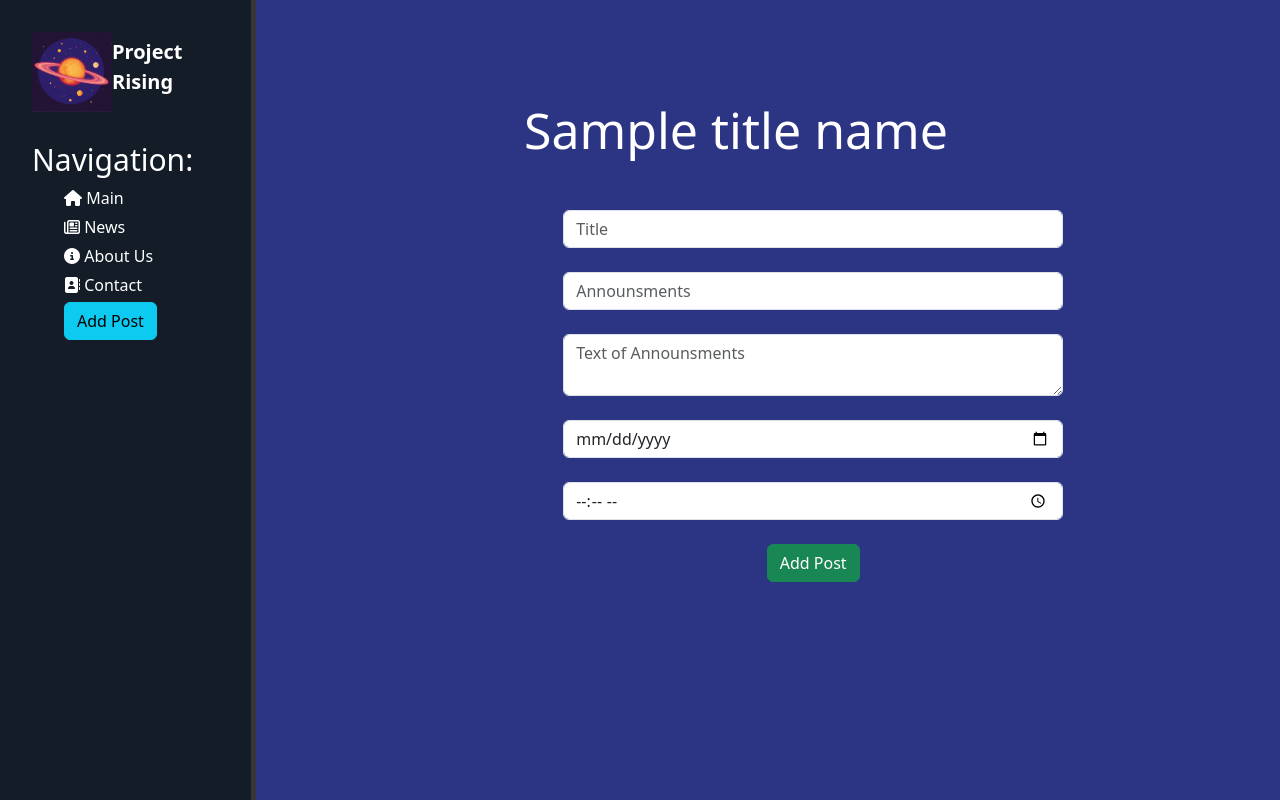
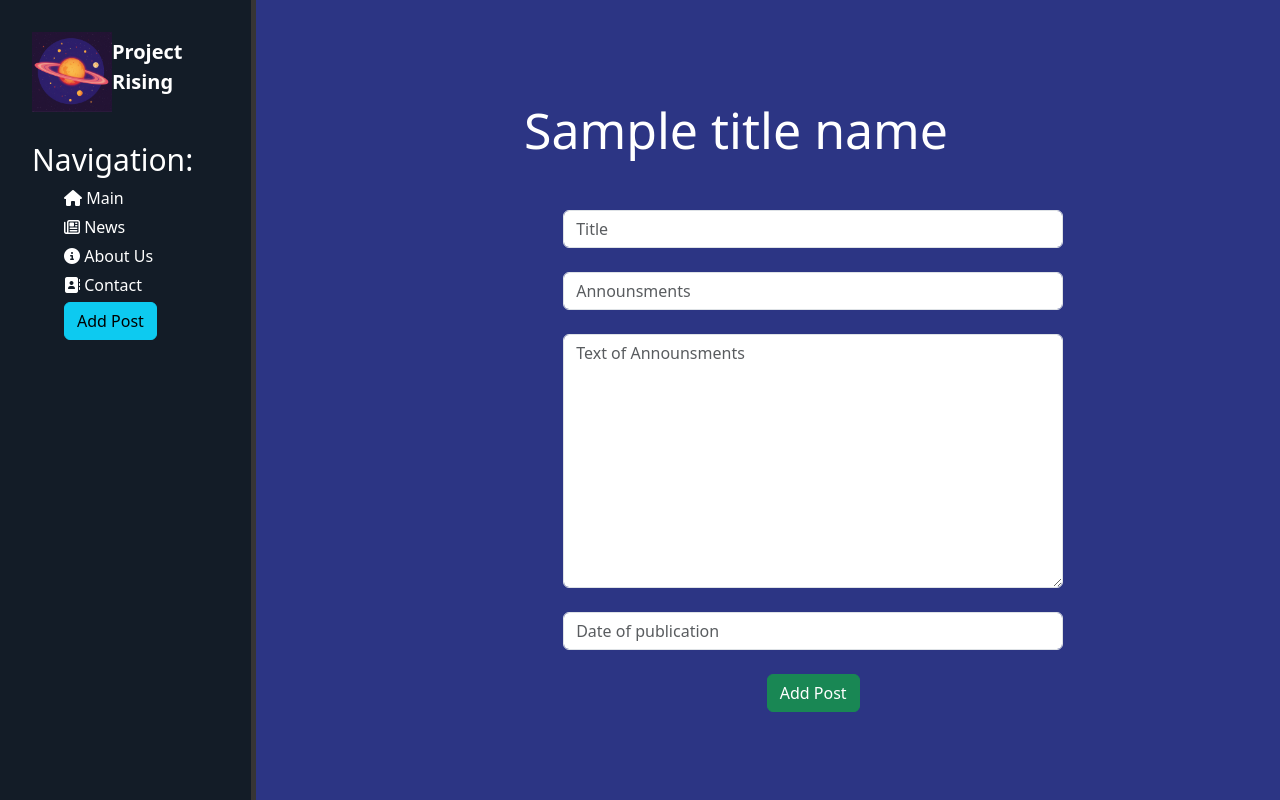
Before and after one commit to PlayErsGames666/Django, a Django app: template Rising/news/templates/news/create.html in a window 1280 px wide. Run offline with Django 5.2, Linux system fonts and the light colour scheme; tables that the repository leaves empty hold one stand-in row (values such as "Sample post"); the template is opened without the code that fills it: values that come from a table or form of the project are taken from there, most other values are stand-ins (such as "Sample title", 1, 10 or a date in 2020).

Commit message:
Delete unfunctional inputs

```diff
--- a/Rising/news/templates/news/create.html
+++ b/Rising/news/templates/news/create.html
@@ -9,11 +9,11 @@
     <div class="features">
         <h1>{{ title_name }}</h1> {# Передача данных из views.py #}
         <form method="post">
-            <input type="text" placeholder="Title" class="form-control"><br>
-            <input type="text" placeholder="Announsments" class="form-control"><br>
-            <textarea placeholder="Text of Announsments" class="form-control"></textarea><br>
-            <input type="date" class="form-control"><br>
-            <input type="time" class="form-control"><br>
+            {% csrf_token %}
+            {{ form.title }}<br>
+            {{ form.announs }}<br>
+            {{ form.text }}<br>
+            {{ form.date }}<br>
             <button class="btn btn-success" type="submit">Add Post</button>
         </form>
     </div>
```
